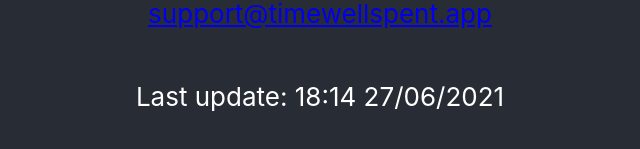
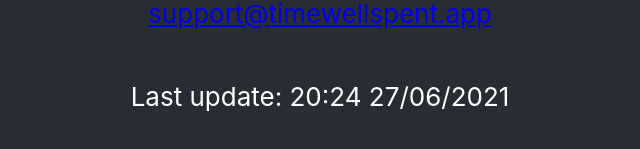
Before and after one commit to benknight135/timewellspent, a React (Create React App) app: page / in a window 1280 px wide. Shown: the part 627-776 px from the top of the page, without its empty margins (320-960 px from the left). Built offline with nearby package versions, Linux system fonts and the light colour scheme.

Commit message:
test dev update

```diff
--- a/src/App.js
+++ b/src/App.js
@@ -9,7 +9,7 @@ function App() {
         <img src={logo} className="App-logo" alt="logo" />
         <h2 className="title">Coming soon!</h2>
         <p><a href="mailto:support@timewellspent.app">support@timewellspent.app</a></p>
-        <p>Last update: 18:14 27/06/2021</p>
+        <p>Last update: 20:24 27/06/2021</p>
       </header>
     </div>
   );
```
